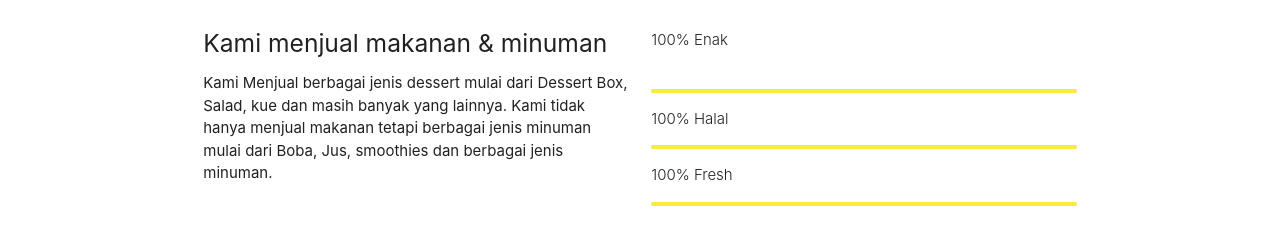
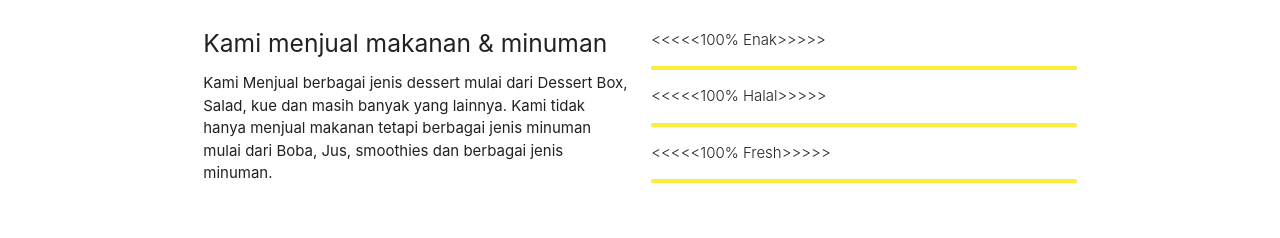
Before and after one commit to fardiwiyono/fardiwiyono.github.io, a plain HTML site: page index.html in a window 1280 px wide. Shown: the part 665-903 px from the top of the page. Drawn offline with Linux system fonts and the light colour scheme.

Commit message:
Update index.html
1. Mengubah Judul Website
2. Mengubah Description Progress

```diff
--- a/index.html
+++ b/index.html
@@ -11,7 +11,7 @@
       <meta name="viewport" content="width=device-width, initial-scale=1.0"/>
 
 
-<title>SISTR KITCHEN</title>
+<title>SISTR<br>KITCHEN</title>
 
     </head>
 
@@ -92,18 +92,18 @@
         </div>
         <div class="col m6 light">
           <div class="coba">
-            <p>100% Enak<span>sengaja aku buat warna putih supaya di mobile bisa terlihat</span> </p>
+            <p><<<<<100% Enak>>>>></p>
           </div>
             <div class="progress">
             <div class="determinate yellow" style="width: 100%"></div>
           </div>
 
-          <p>100% Halal</p>
+          <p><<<<<100% Halal>>>>></p>
             <div class="progress">
             <div class="determinate yellow" style="width: 100%"></div>
             </div>
 
-            <p>100% Fresh</p>
+            <p><<<<<100% Fresh>>>>></p>
             <div class="progress">
             <div class="determinate yellow" style="width: 100%"></div>
             </div>
```
